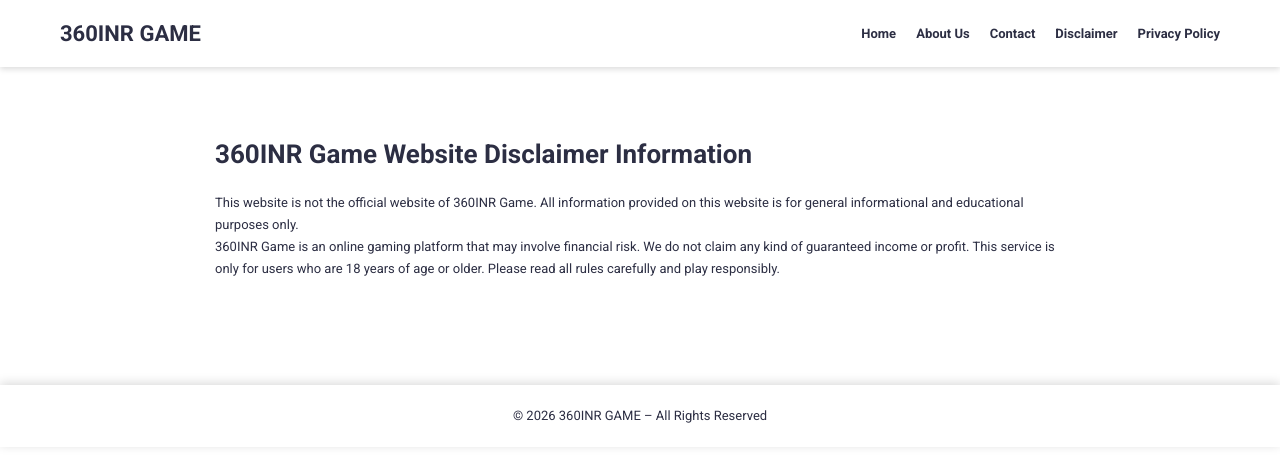
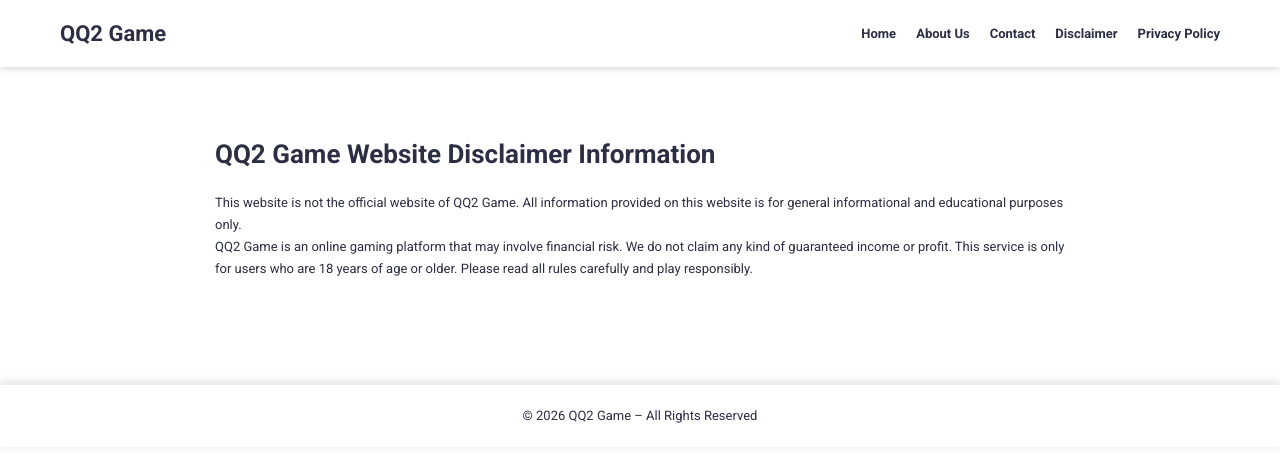
Before and after one commit to GAME-GURU-757/360INRGAME, a plain HTML site: page disclaimer.html in a window 1280 px wide. Drawn offline with Linux system fonts and the light colour scheme.

Commit message:
disclaimer.html

```diff
--- a/disclaimer.html
+++ b/disclaimer.html
@@ -2,13 +2,13 @@
 <html lang="en">
 <head>
   <meta charset="UTF-8">
-  <title>360INR Game Disclaimer | Risk Warning, 18+ Notice & Legal Info</title>
+  <title>QQ2 Game Disclaimer | Risk Warning, 18+ Notice & Legal Info</title>
 
   <meta name="viewport" content="width=device-width, initial-scale=1.0">
 
   <!-- SEO Meta -->
-  <meta name="description" content="360INR Game Disclaimer – this website is not official. Information is provided for educational purposes only. Gaming may involve financial risk. For 18+ users only.">
-  <meta name="keywords" content="360inr game disclaimer, 360inr game warning, 360inr game risk, 360inr game 18 plus, 360inr game legal notice, responsible gaming">
+  <meta name="description" content="QQ2 Game Disclaimer – this website is not official. Information is provided for educational purposes only. Gaming may involve financial risk. For 18+ users only.">
+
   <meta name="robots" content="index, follow">
   <meta name="author" content="Game-Guru-757 team">
 
@@ -113,7 +113,7 @@
 
 <header>
   <div class="nav-container">
-    <div class="logo">360INR GAME</div>
+    <div class="logo">QQ2 Game</div>
     <div class="mobile-btn">☰</div>
     <nav>
       <ul class="nav-menu">
@@ -129,15 +129,15 @@
 
 <section class="app-section">
   <div class="content-box">
-    <h1>360INR Game Website Disclaimer Information</h1>
+    <h1>QQ2 Game Website Disclaimer Information</h1>
 
     <p>
-      This website is not the official website of 360INR Game. All information provided on this website
+      This website is not the official website of QQ2 Game. All information provided on this website
       is for general informational and educational purposes only.
     </p>
 
     <p>
-      360INR Game is an online gaming platform that may involve financial risk.
+      QQ2 Game is an online gaming platform that may involve financial risk.
       We do not claim any kind of guaranteed income or profit.
       This service is only for users who are 18 years of age or older.
       Please read all rules carefully and play responsibly.
@@ -146,7 +146,7 @@
 </section>
 
 <footer>
-  © 2026 360INR GAME – All Rights Reserved
+  © 2026 QQ2 Game – All Rights Reserved
 </footer>
 
 <script>
```
